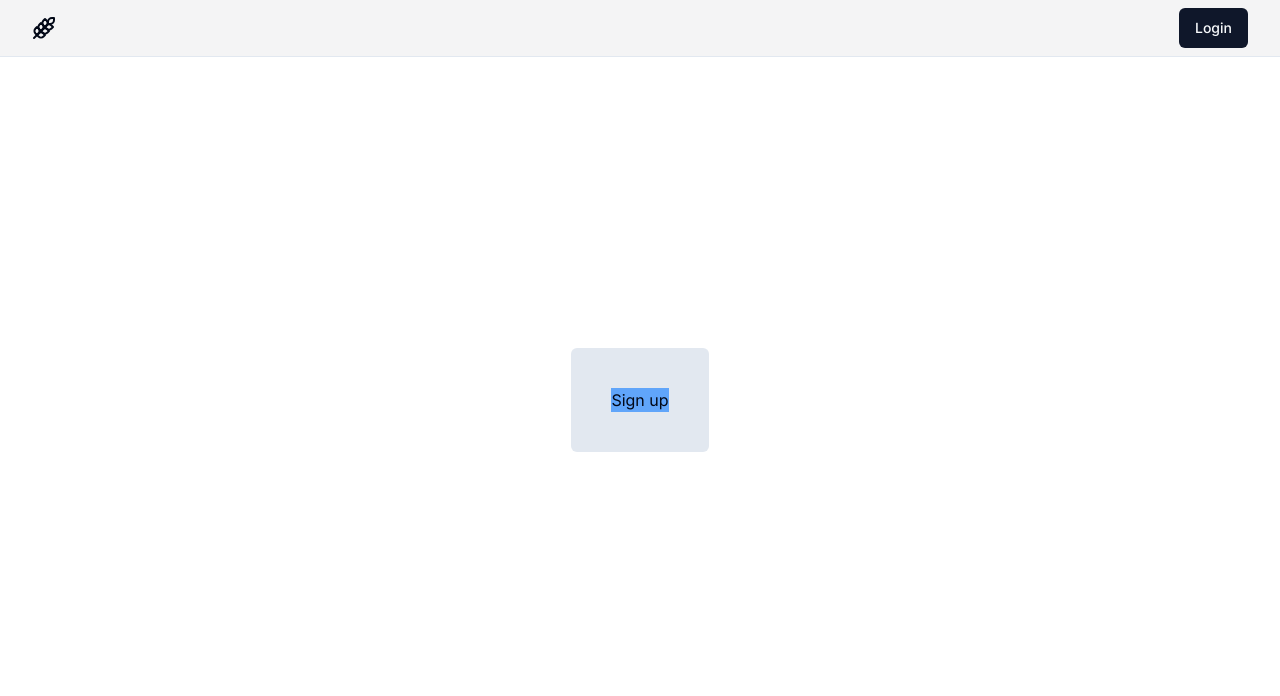
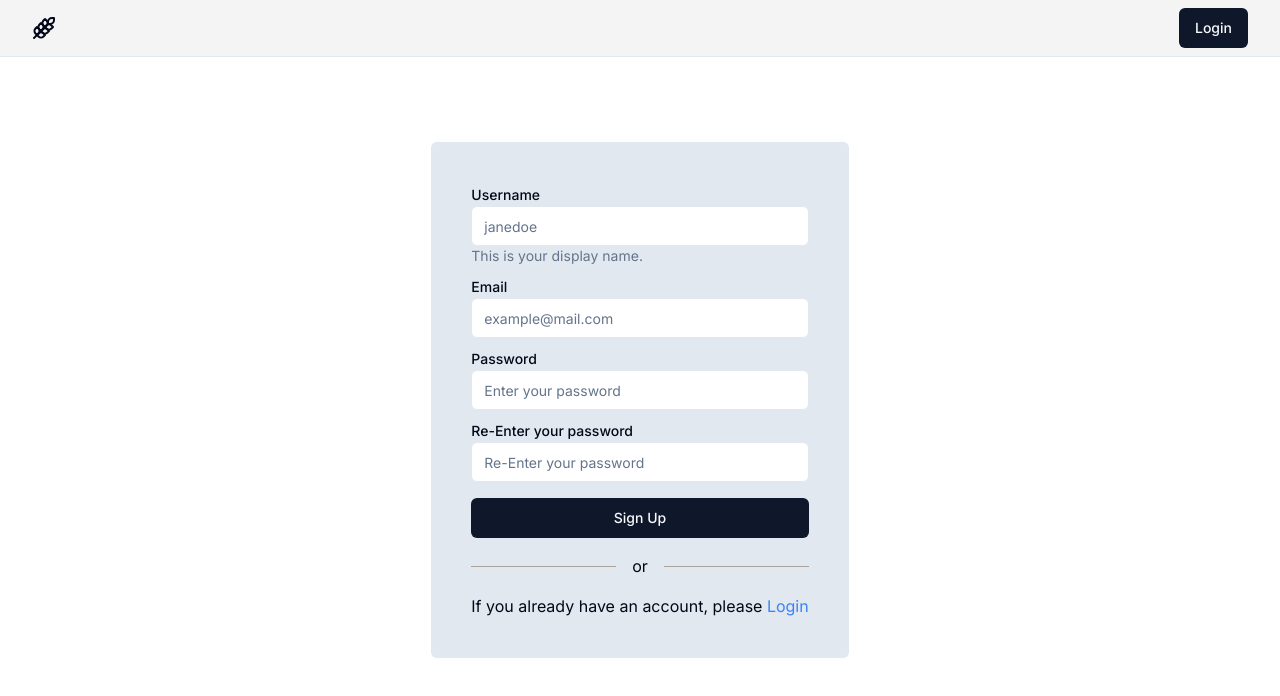
Before and after one commit to takahiromitsui/grocery-guide-frontend, a Next.js app: page /sign-up in a window 1280 px wide. Shown: the top 696 px of the page. Built offline with nearby package versions, Linux system fonts and the light colour scheme.

Commit message:
feat: add SignUp

```diff
--- a/src/app/(auth)/sign-up/page.tsx
+++ b/src/app/(auth)/sign-up/page.tsx
@@ -1,3 +1,5 @@
+import SignUpForm from '@/components/form/SignUpForm';
+
 export default function page() {
-	return <div className='bg-blue-400 w-full'>Sign up</div>;
+	return <SignUpForm />;
 }
--- /dev/null
+++ b/src/components/form/SignUpForm.tsx
@@ -0,0 +1,143 @@
+'use client';
+
+import { zodResolver } from '@hookform/resolvers/zod';
+import { useForm } from 'react-hook-form';
+import { z } from 'zod';
+
+import { Button } from '@/components/ui/button';
+import {
+	Form,
+	FormControl,
+	FormDescription,
+	FormField,
+	FormItem,
+	FormLabel,
+	FormMessage,
+} from '@/components/ui/form';
+import { Input } from '@/components/ui/input';
+import Link from 'next/link';
+
+const LoginFormSchema = z
+	.object({
+		username: z
+			.string({
+				required_error: 'Username is required',
+			})
+			.min(2, { message: 'Username must be at least 2 characters long' }),
+		email: z
+			.string({
+				required_error: 'Email is required',
+			})
+			.email({ message: 'Invalid email address' }),
+		password: z
+			.string({
+				required_error: 'Password is required',
+			})
+			.min(8, { message: 'Password must be at least 8 characters long' }),
+		confirm: z.string({
+			required_error: 'Password confirmation is required',
+		}),
+	})
+	.refine(data => data.password === data.confirm, {
+		message: "Passwords don't match",
+		path: ['confirm'],
+	});
+
+export default function SignUpForm() {
+	const form = useForm<z.infer<typeof LoginFormSchema>>({
+		resolver: zodResolver(LoginFormSchema),
+		defaultValues: {
+			email: '',
+		},
+	});
+
+	function onSubmit(data: z.infer<typeof LoginFormSchema>) {
+		console.log('submitted');
+	}
+	return (
+		<Form {...form}>
+			<form onSubmit={form.handleSubmit(onSubmit)} className='w-full'>
+				<div className='space-y-2'>
+					<FormField
+						control={form.control}
+						name='username'
+						render={({ field }) => (
+							<FormItem>
+								<FormLabel>Username</FormLabel>
+								<FormControl>
+									<Input placeholder='janedoe' {...field} />
+								</FormControl>
+								<FormDescription>This is your display name.</FormDescription>
+								<FormMessage />
+							</FormItem>
+						)}
+					/>
+					<FormField
+						control={form.control}
+						name='email'
+						render={({ field }) => (
+							<FormItem>
+								<FormLabel>Email</FormLabel>
+								<FormControl>
+									<Input placeholder='example@mail.com' {...field} />
+								</FormControl>
+								<FormMessage />
+							</FormItem>
+						)}
+					/>
+					<FormField
+						control={form.control}
+						name='password'
+						render={({ field }) => (
+							<FormItem>
+								<FormLabel>Password</FormLabel>
+								<FormControl>
+									<Input
+										type='password'
+										placeholder='Enter your password'
+										{...field}
+									/>
+								</FormControl>
+								<FormMessage />
+							</FormItem>
+						)}
+					/>
+					<FormField
+						control={form.control}
+						name='confirm'
+						render={({ field }) => (
+							<FormItem>
+								<FormLabel>Re-Enter your password</FormLabel>
+								<FormControl>
+									<Input
+										type='password'
+										placeholder='Re-Enter your password'
+										{...field}
+									/>
+								</FormControl>
+								<FormMessage />
+							</FormItem>
+						)}
+					/>
+				</div>
+				<Button className='w-full mt-4' type='submit'>
+					Sign Up
+				</Button>
+				<div
+					className='mx-auto
+        my-4 flex w-full items-center justify-evenly
+        before:mr-4 before:block before:h-px before:flex-grow before:bg-stone-400 after:ml-4 after:block after:h-px after:flex-grow after:bg-stone-400
+        '
+				>
+					or
+				</div>
+				<p>
+					If you already have an account, please&nbsp;
+					<Link className='text-blue-500 hover:underline' href='/login'>
+						Login
+					</Link>
+				</p>
+			</form>
+		</Form>
+	);
+}
```
